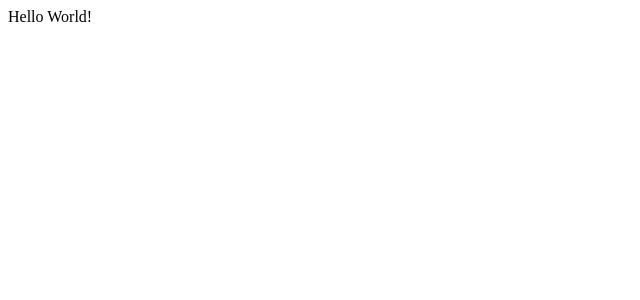
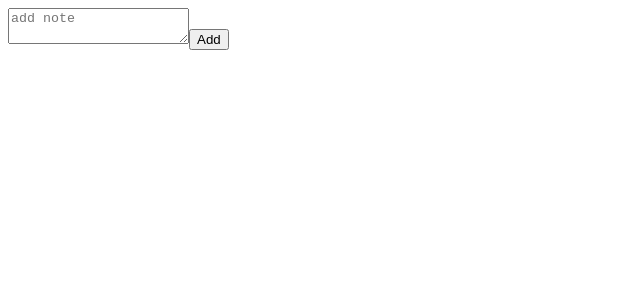
Before and after one commit to Mutotu/note-taker, a React (Vite) app: page / in a window 1280 px wide. Shown: the top 300 px of the page, without its empty margins (0-640 px from the left). Built offline with nearby package versions, Linux system fonts and the light colour scheme.

Commit message:
created form

```diff
--- a/src/App.jsx
+++ b/src/App.jsx
@@ -1,3 +1,26 @@
-import React from "react";
+import React, { useState } from "react";
 
-export default () => <div>Hello World!</div>
+export default () => {
+  <div>Hello World!</div>;
+  const [input, setInput] = useState("");
+  const [notes, setNotes] = useState([]);
+  const handleSubmit = (e) => {
+    e.preventDefault();
+    setNotes([{ body: input }, ...notes]);
+  };
+
+  return (
+    <div>
+      <form onSubmit={handleSubmit}>
+        <textarea
+          placeholder='add note'
+          value={input}
+          onChange={(e) => {
+            setInput(e.target.value);
+          }}
+        />
+        <input type='submit' value='Add' />
+      </form>
+    </div>
+  );
+};
```
